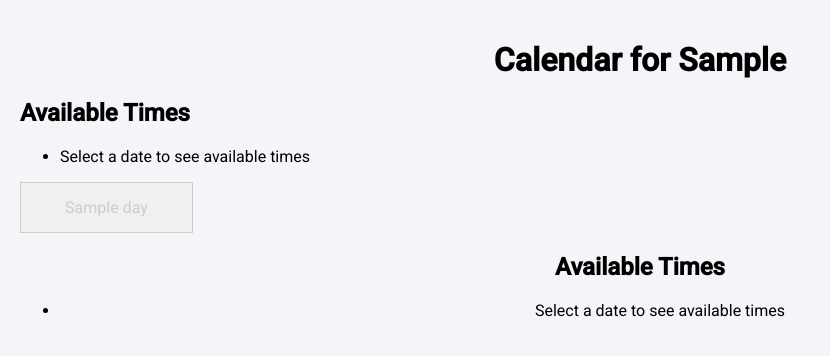
After one commit to pndang/sbs-id.me-integration, a Django app: template sbs_project/landing/templates/landing/calendar_view.html in a window 1280 px wide. The commit adds this page. Shown: the top 356 px of the page, without its empty margins (0-830 px from the left). Run offline with Django 3.2, Linux system fonts and the light colour scheme; the template is opened without the code that fills it: most values are stand-ins (such as "Sample title", 1, 10 or a date in 2020).

Commit message:
calendar in progress

```diff
--- /dev/null
+++ b/sbs_project/landing/templates/landing/calendar_view.html
@@ -0,0 +1,111 @@
+<!DOCTYPE html>
+<html lang="en">
+<head>
+    <meta charset="UTF-8">
+    <meta name="viewport" content="width=device-width, initial-scale=1.0">
+    <title>Calendar View</title>
+    <link href="https://fonts.googleapis.com/css2?family=Roboto:wght@400;500&display=swap" rel="stylesheet">
+    <style>
+        body {
+            font-family: 'Roboto', sans-serif;
+            margin: 0;
+            padding: 20px;
+            background-color: #f4f4f9;
+        }
+        h1 {
+            text-align: center;
+            margin-bottom: 20px;
+        }
+        .calendar-grid {
+            display: grid;
+            grid-template-columns: repeat(7, 1fr);
+            gap: 5px;
+            text-align: center;
+            margin-bottom: 20px;
+        }
+        .day {
+            padding: 15px;
+            background-color: #fff;
+            border: 1px solid #ccc;
+            cursor: pointer;
+            transition: background-color 0.3s ease;
+        }
+        .day:hover {
+            background-color: #f0f0f0;
+        }
+        .today {
+            background-color: #007BFF;
+            color: white;
+        }
+        .available {
+            background-color: #28a745;
+            color: white;
+        }
+        .unavailable {
+            background-color: #f0f0f0;
+            color: #ccc;
+        }
+        .time-slots {
+            text-align: center;
+            margin-top: 20px;
+        }
+    </style>
+</head>
+<body>
+
+    <h1>Calendar for {{ port_of_arrival }}</h1>
+
+    {% if availability %}
+    <h2>Available Times</h2>
+        <ul id="times-list">
+            <li>Select a date to see available times</li>
+        </ul>
+    {% else %}
+        <h2>No available times for the selected port of entry</h2>
+    {% endif %}
+
+    <div class="calendar-grid">
+        {% for day in all_days_in_month %}
+            {% if day|stringformat:"Y-m-d" in availability %}
+                <div class="day available" data-date="{{ day|stringformat:'Y-m-d' }}">{{ day.day }}</div>
+            {% elif day == today %}
+                <div class="day today" data-date="{{ day|stringformat:'Y-m-d' }}">{{ day.day }}</div>
+            {% else %}
+                <div class="day unavailable" data-date="{{ day|stringformat:'Y-m-d' }}">{{ day.day }}</div>
+            {% endif %}
+        {% endfor %}
+    </div>
+
+    <div class="time-slots">
+        <h2>Available Times</h2>
+        <ul id="times-list">
+            <li>Select a date to see available times</li>
+        </ul>
+    </div>
+
+    <script>
+        const availability = {{ availability|safe }};
+
+        // Handle day clicks to show available times
+        document.querySelectorAll('.day.available').forEach(dayElement => {
+            dayElement.addEventListener('click', function() {
+                const date = this.getAttribute('data-date');
+                const timesList = document.getElementById('times-list');
+                timesList.innerHTML = "";
+
+                // Check if there are available times for the selected date
+                if (availability[date]) {
+                    availability[date].forEach(time => {
+                        const timeOption = document.createElement("li");
+                        timeOption.innerText = new Date(time).toLocaleTimeString();
+                        timesList.appendChild(timeOption);
+                    });
+                } else {
+                    timesList.innerHTML = "<li>No available times</li>";
+                }
+            });
+        });
+    </script>
+
+</body>
+</html>
--- a/sbs_project/landing/templates/landing/welcome_page.html
+++ b/sbs_project/landing/templates/landing/welcome_page.html
@@ -114,7 +114,7 @@
 
         <h2>Please select your arrival type:</h2>
 
-        <form method="post" action="{% url 'neg_avai_page' %}">
+        <form method="post" action="{% url 'welcome_page' %}">
             {% csrf_token %}
 
             <div class="selection-container">
--- a/sbs_project/landing/urls.py
+++ b/sbs_project/landing/urls.py
@@ -7,5 +7,8 @@ urlpatterns = [
     path('success/', views.success_page, name='success'),
     path('welcome/', views.welcome_page, name='welcome_page'),
     path('negative-availability/', views.neg_avai_page, name='neg_avai_page'),
-    path('line/', views.virtual_line_page, name='virtual_line_page')
+    path('line/', views.virtual_line_page, name='virtual_line_page'),
+    path('confirmation/', views.confirmation_page, name='confirmation_page'),
+    path('calendar/', views.calendar_view, name='calendar_view'),
+    # path('__debug__/', include('debug_toolbar.urls')),
 ]
```
Also changed, not shown: sbs_project/landing/templates/landing/confirmation_page.html (added, +21 -0 lines), sbs_project/landing/views.py (+96 -0 lines).
